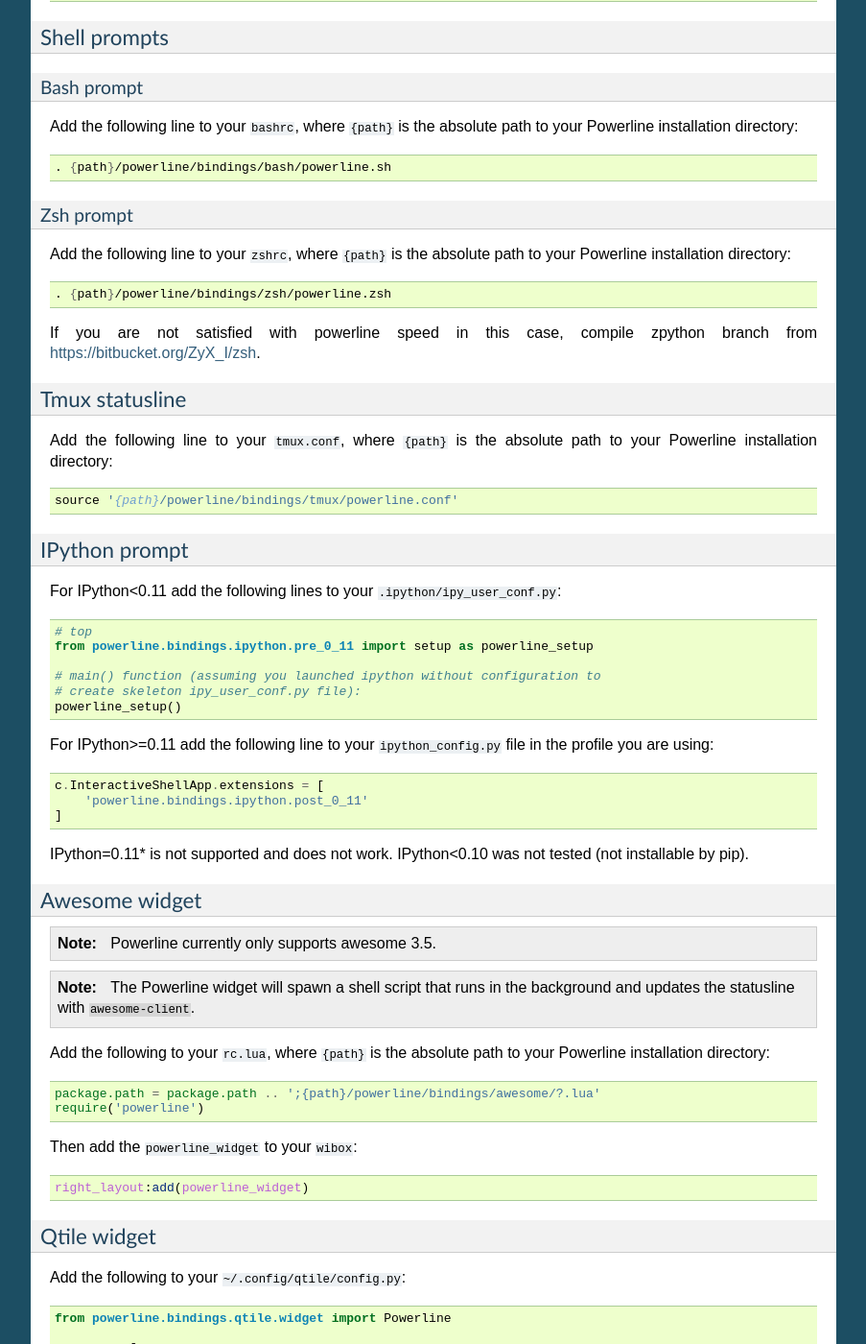
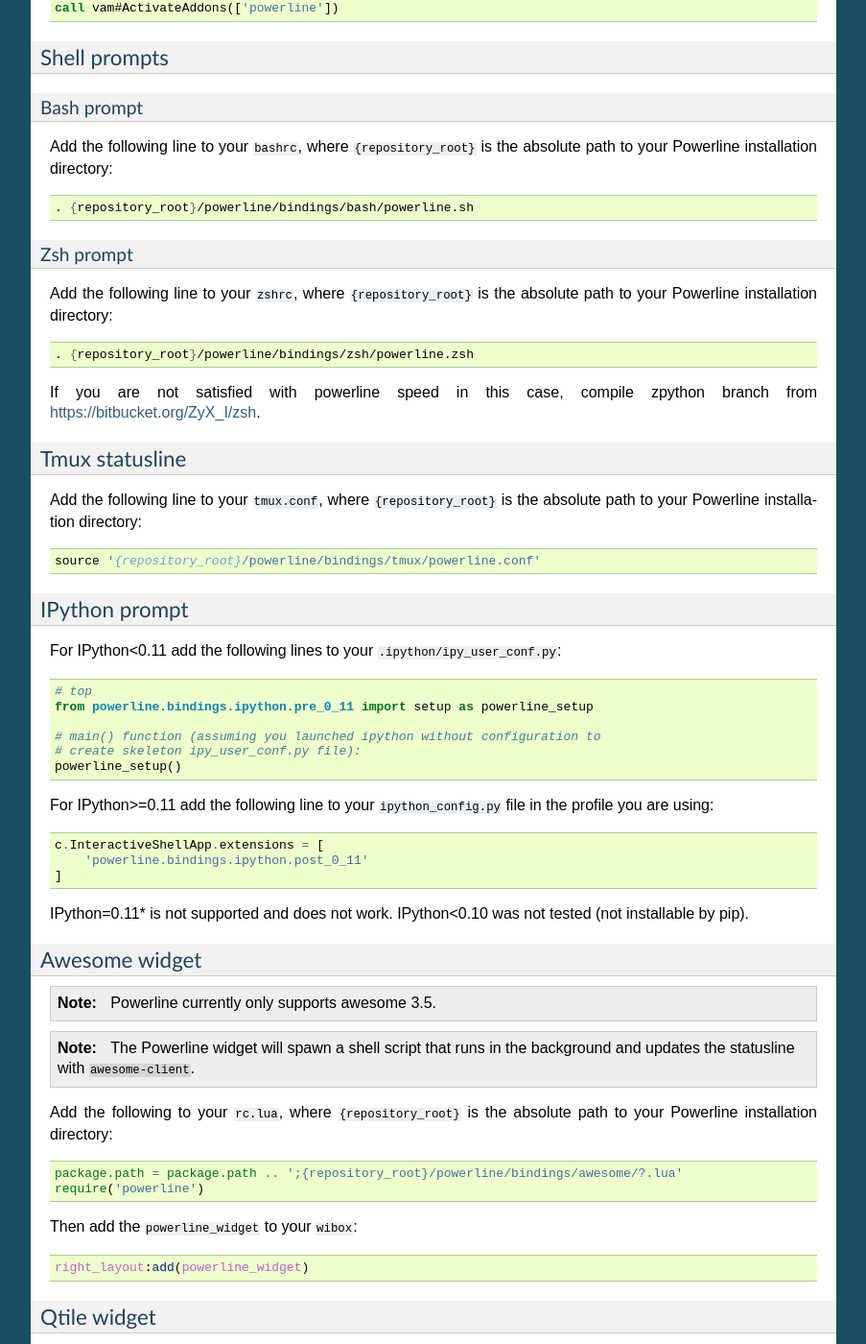
Before and after one commit to someyooyo/someyooyo, a Sphinx documentation site: the page built from docs/source/overview.rst, in a window 1280 px wide and 1400 px high, scrolled down 1786 px. Shown: the whole window at 96% size, without its empty margins (198-1101 px from the left). Built offline with Sphinx 7.4.7, drawn with Linux system fonts in a browser that asks for light colours; some of the changed text lies outside the part shown.

Commit message:
Replace {path} with {repository_root}
Closes #429

```diff
--- a/docs/source/overview.rst
+++ b/docs/source/overview.rst
@@ -91,12 +91,12 @@ Usage
 Vim statusline
 --------------
 
-Add the following line to your :file:`vimrc`, where ``{path}`` is the
+Add the following line to your :file:`vimrc`, where ``{repository_root}`` is the
 absolute path to your Powerline installation directory:
 
 .. code-block:: vim
 
-   set rtp+={path}/powerline/bindings/vim
+   set rtp+={repository_root}/powerline/bindings/vim
 
 If you're using Vundle or Pathogen and don't want Powerline functionality in
 any other applications, simply add Powerline as a bundle and point the path
@@ -115,22 +115,22 @@ Shell prompts
 Bash prompt
 ^^^^^^^^^^^
 
-Add the following line to your :file:`bashrc`, where ``{path}`` is the
+Add the following line to your :file:`bashrc`, where ``{repository_root}`` is
+the absolute path to your Powerline installation directory:
+
+.. code-block:: bash
+
+   . {repository_root}/powerline/bindings/bash/powerline.sh
+
+Zsh prompt
+^^^^^^^^^^
+
+Add the following line to your :file:`zshrc`, where ``{repository_root}`` is the
 absolute path to your Powerline installation directory:
 
 .. code-block:: bash
 
-   . {path}/powerline/bindings/bash/powerline.sh
-
-Zsh prompt
-^^^^^^^^^^
-
-Add the following line to your :file:`zshrc`, where ``{path}`` is the
-absolute path to your Powerline installation directory:
-
-.. code-block:: bash
-
-   . {path}/powerline/bindings/zsh/powerline.zsh
+   . {repository_root}/powerline/bindings/zsh/powerline.zsh
 
 If you are not satisfied with powerline speed in this case, compile zpython
 branch from https://bitbucket.org/ZyX_I/zsh.
@@ -138,10 +138,10 @@ branch from https://bitbucket.org/ZyX_I/zsh.
 Tmux statusline
 ---------------
 
-Add the following line to your :file:`tmux.conf`, where ``{path}`` is the
-absolute path to your Powerline installation directory::
+Add the following line to your :file:`tmux.conf`, where ``{repository_root}`` is
+the absolute path to your Powerline installation directory::
 
-   source '{path}/powerline/bindings/tmux/powerline.conf'
+   source '{repository_root}/powerline/bindings/tmux/powerline.conf'
 
 IPython prompt
 --------------
@@ -174,12 +174,12 @@ Awesome widget
 .. note:: The Powerline widget will spawn a shell script that runs in the
    background and updates the statusline with ``awesome-client``.
 
-Add the following to your :file:`rc.lua`, where ``{path}`` is the absolute
-path to your Powerline installation directory:
+Add the following to your :file:`rc.lua`, where ``{repository_root}`` is the
+absolute path to your Powerline installation directory:
 
 .. code-block:: lua
 
-   package.path = package.path .. ';{path}/powerline/bindings/awesome/?.lua'
+   package.path = package.path .. ';{repository_root}/powerline/bindings/awesome/?.lua'
    require('powerline')
 
 Then add the ``powerline_widget`` to your ``wibox``:
```
